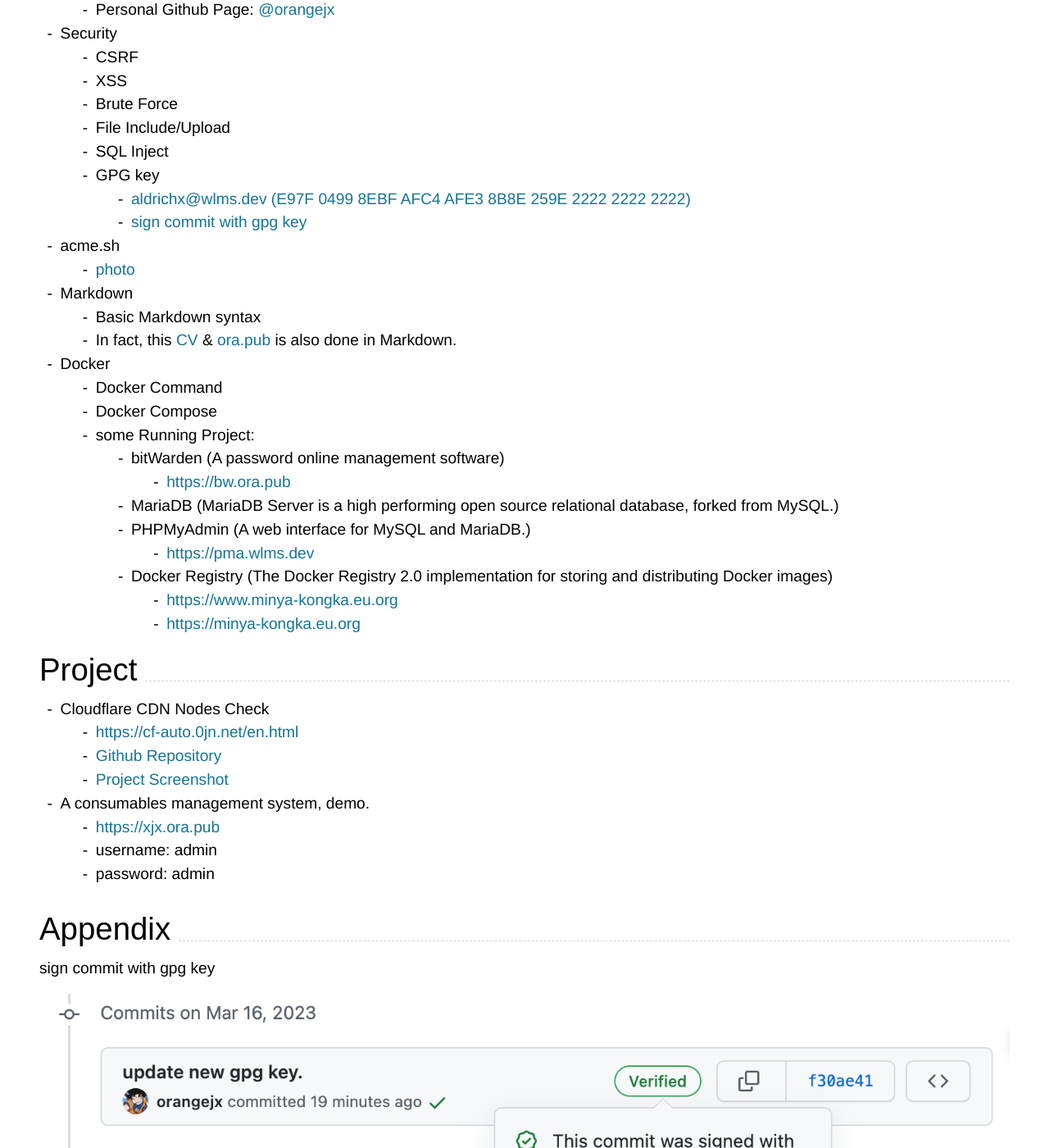
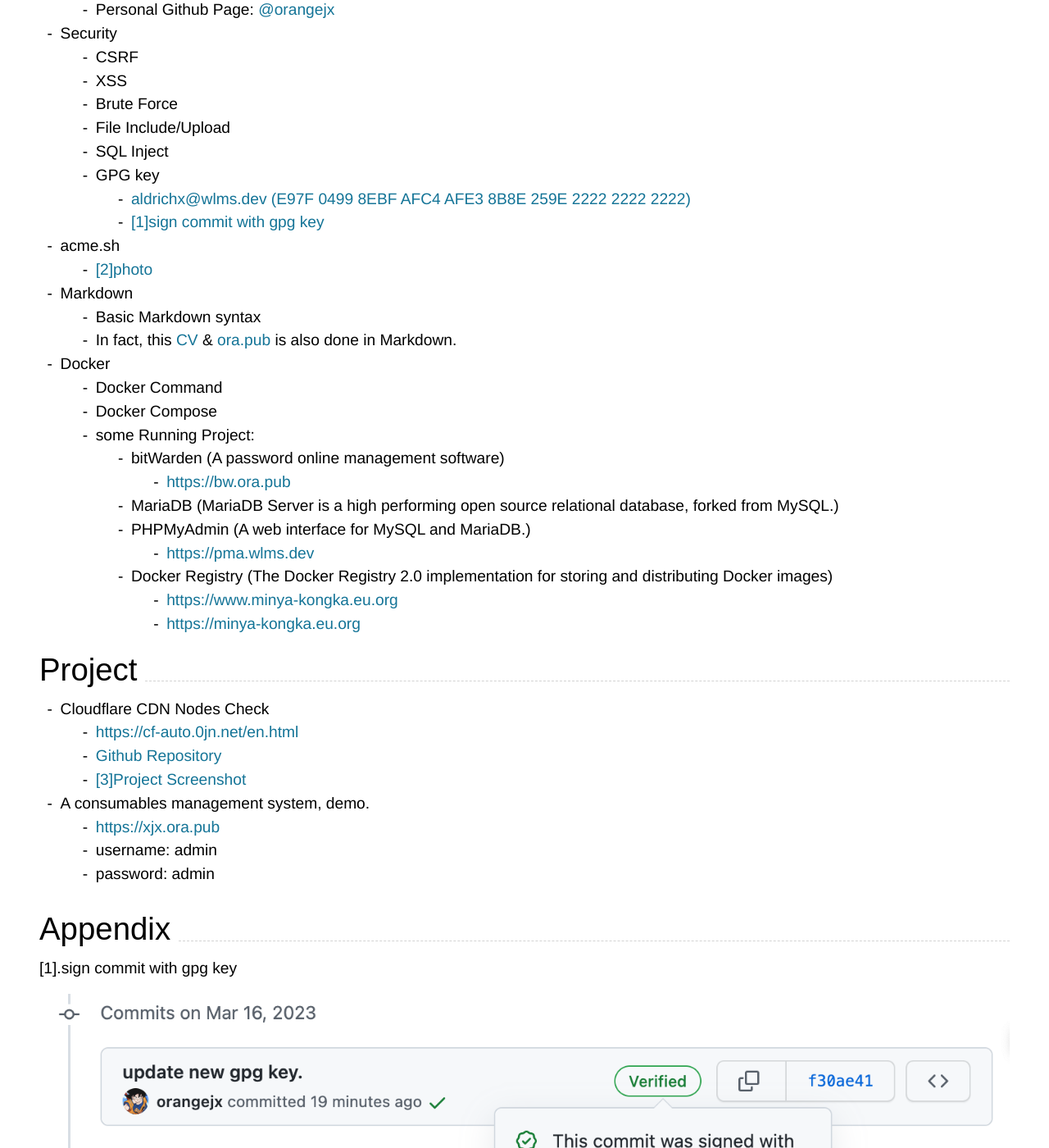
Before and after one commit to orangejx/nimo-markdown-cv-aldrichx, a Jekyll site: the page built from index.md, in a window 1280 px wide and 1400 px high, scrolled down 2071 px. Shown: the whole window at 82% size. Built offline with Jekyll 4.4.1, drawn with Linux system fonts in a browser that asks for light colours; nearby versions of some CDN libraries; some of the changed text lies outside the part shown.

Commit message:
update...

```diff
--- a/index.md
+++ b/index.md
@@ -102,9 +102,9 @@ _System Operation & Maintenance_<br>
     - SQL Inject
     - GPG key
       - [aldrichx@wlms.dev (E97F 0499 8EBF AFC4 AFE3 8B8E 259E 2222 2222 2222)](https://keyserver.ubuntu.com/pks/lookup?search=0x259e222222222222&fingerprint=on&op=index)
-      - [sign commit with gpg key](#sign-commit-with-gpg-key)
+      - [\[1\]sign commit with gpg key](#1sign-commit-with-gpg-key)
   - acme.sh
-    - [photo](#acmesh)
+    - [\[2\]photo](#2acmesh)
   - Markdown
     - Basic Markdown syntax
     - In fact, this [CV](https://about.wlms.dev "about.wlms.dev") & [ora.pub](https://www.ora.pub "www.ora.pub") is also done in Markdown.
@@ -125,7 +125,7 @@ _System Operation & Maintenance_<br>
   - Cloudflare CDN Nodes Check
     - [https://cf-auto.0jn.net/en.html](https://cf-auto.0jn.net/en.html)
     - [Github Repository](https://github.com/orangejx/cf-auto-web.git)
-    - [Project Screenshot](#cloudflare-cdn-node-check)
+    - [\[3\]Project Screenshot](#3cloudflare-cdn-node-check)
   - A consumables management system, demo.
     - [https://xjx.ora.pub](https://xjx.ora.pub)
     - username: admin
@@ -134,13 +134,13 @@ _System Operation & Maintenance_<br>
 ---
 
 ## Appendix
-### sign commit with gpg key
+### [1].sign commit with gpg key
 ![sign commit with gpg key](./assets/Screenshot 2023-03-16 at 18.34.18.png "sign commit with gpg key screenshot")
 
-### acme.sh
+### [2].acme.sh
 ![my certificate in acme.sh](./assets/Screenshot 2023-01-04 at 23.37.55.png "acme.sh screenshot")
 
-### Cloudflare CDN Node Check
+### [3].Cloudflare CDN Node Check
 ![Cloudflare CDN Node Check Screenshot](./assets/Screenshot 2023-01-05 at 00.03.12.png "Cloudflare CDN Node Check Screenshot")
 
 <!-- ### Footer
```
